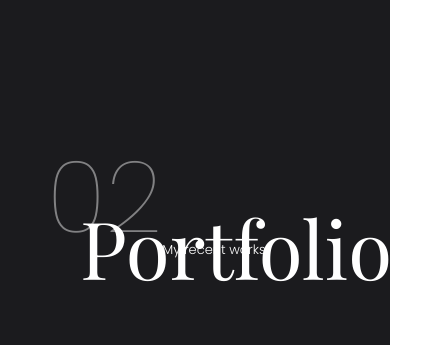
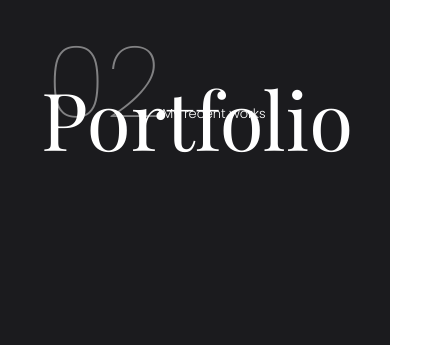
Before and after one commit to nicolasmarino99/portfolio, a React (Create React App) app: page / in a window 390 px wide. Shown: the part 850-1195 px from the top of the page, 421 px wide, since content can reach past the window. Built offline with nearby package versions, Linux system fonts and the light colour scheme.

Commit message:
add responsiveness to design

```diff
--- a/src/components/Contact/Contact.scss
+++ b/src/components/Contact/Contact.scss
@@ -4,6 +4,9 @@
     .contact-container {
         margin: auto;
         width: 55%;
+        @media (max-width: 600px) {
+            width: 95%;
+        }
         .title {
             display: flex;
             justify-content: space-between;
@@ -22,6 +25,13 @@
         .contact-me {
             margin: auto;
             width: 54%;
+            @media (max-width: 600px) {
+                width: 66%;
+            }
+            h1 {
+                font-size: 46px;
+                margin-bottom: 0.5em;
+            }
             form {
                 display: flex;
                 flex-direction: column;
--- a/src/components/Presentation/Presentation.scss
+++ b/src/components/Presentation/Presentation.scss
@@ -33,8 +33,8 @@
 
         }
         .presentaion-p {
-            width: 35%;
-            margin: auto;
+            width: 92%;
+            margin-top: 2em;
             padding-left: 5.5%;
         }
         .social {
@@ -58,10 +58,9 @@
         }
     }
     @media (max-width: 600px) {
-        height: 127vh;
+        height: 100vh;
         .greeting {
 
-            display: none;
             /* justify-content: center; */
             /* flex-direction: column; */
             /* align-items: center; */
@@ -84,6 +83,8 @@
                 line-height: 1;
                 margin-bottom: 0;
                 width: 83%;
+                font-size: 3em;
+                margin: 0.2em 0;
             }
             .special-p {
                 font-family: 'Roboto', sans-serif;
@@ -93,7 +94,7 @@
 
             }
             .presentaion-p {
-                width: 86%;
+                width: 93%;
                 margin: auto;
                 padding-left: 5.5%;
             }
--- a/src/components/Projects/Projects.scss
+++ b/src/components/Projects/Projects.scss
@@ -1,12 +1,20 @@
 .Projects {
     background-color: rgb(27,27,30);
     height: 121vh;
+    padding-top: 20%;
+    @media (max-width: 600px) {
+      padding-top: 29%;
+      height: 138vh;
+    }
     .header {
         display: flex;
         padding-left: 12%;
         .greeting-projects {
             align-self: flex-end;
             margin-bottom: 3.7%;
+            @media (max-width: 600px) {
+              margin-bottom: 9.7%;
+            }
         }
 
     }
@@ -14,6 +22,10 @@
         padding-left: 20.5%;
         position: relative;
         top: -12%;
+        @media (max-width: 600px) {
+          top: -13%;
+          left: -10%;
+        }
     }
     .carousel {
       position: relative;
--- a/src/components/SkillSet/SkillSet.scss
+++ b/src/components/SkillSet/SkillSet.scss
@@ -3,11 +3,18 @@
     display: flex;
     height: 118vh;
     padding: 4%;
+    @media (max-width: 600px) {
+        height: 184vh;
+        flex-direction: column-reverse;
+    }
     .skills {
         display: flex;
         flex-wrap: wrap;
         justify-content: space-evenly;
         padding-left: 10%;
+        @media (max-width: 600px) {
+            padding-left: 0;
+         }
         .SkillCard {
             -webkit-box-shadow: 0px 0px 13px 0px #00000098;
             box-shadow: 0px 0px 13px 0px #00000098;
@@ -15,6 +22,9 @@
             width: 44%;
             height: 45%;
             margin: 3%;
+            @media (max-width: 600px) {
+                height: 47%;
+            }
             li {
                 color: #7D7C84;
                 font-size: 13px;
@@ -37,12 +47,22 @@
         padding-top: 5%;
         #n3 {
             height: 23%;
+            @media (max-width: 600px) {
+                height: 31%;
+            }
         }
         h1 {
             margin-bottom: 4%;
+            @media (max-width: 600px) {
+                font-size: 44px;
+                margin-bottom: 10%;
+            }
         }
         .presentaion-p {
             width: 66%;
+            @media (max-width: 600px) {
+                width: 195%;
+            }
         }
         .social {
             display: flex;
```
